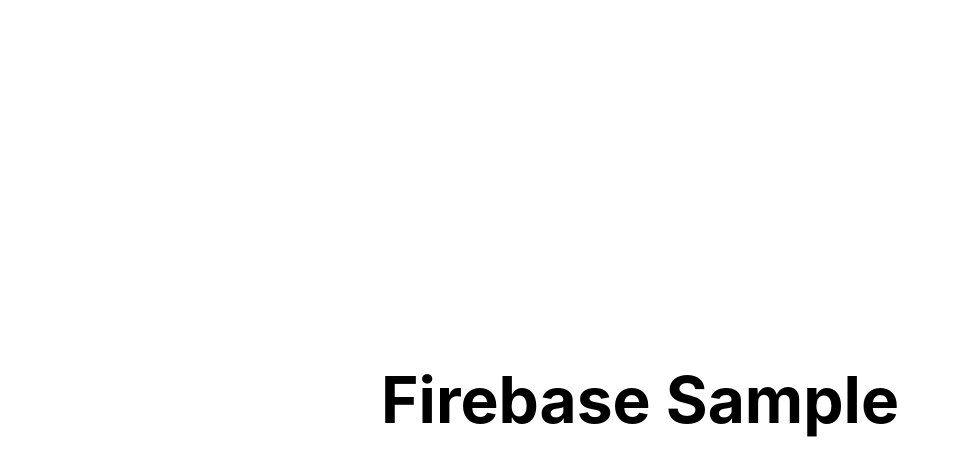
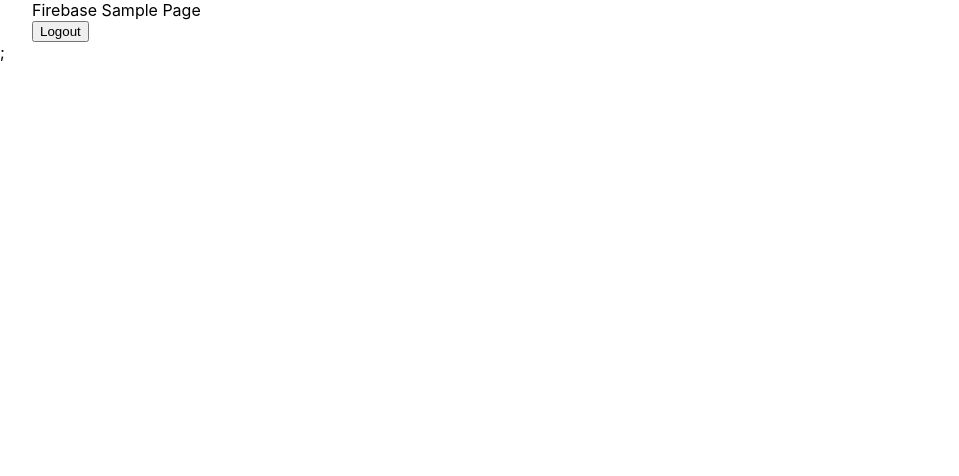
Before and after one commit to kubotama/tts-function, a Next.js app: page / in a window 1280 px wide. Shown: the top 476 px of the page, without its empty margins (0-959 px from the left). Built offline with nearby package versions, Linux system fonts and the light colour scheme; no server answers; sample sign-in values are in the browser's storage.

Commit message:
Firebase Authenticationでメールアドレス認証の機能を追加した

```diff
--- /dev/null
+++ b/lib/AuthContext.tsx
@@ -0,0 +1,50 @@
+import {
+  ReactNode,
+  createContext,
+  useState,
+  useContext,
+  useEffect,
+} from "react";
+import { getAuth, onAuthStateChanged } from "firebase/auth";
+import type { User } from "firebase/auth";
+import { useRouter } from "next/router";
+import { auth } from "../pages/index";
+
+export type UserType = User | null;
+
+export type AuthContextProps = {
+  user: UserType;
+};
+
+export type AuthProps = {
+  children: ReactNode;
+};
+
+const AuthContext = createContext<Partial<AuthContextProps>>({});
+
+export const useAuthContext = () => {
+  return useContext(AuthContext);
+};
+
+export const AuthProvider = ({ children }: AuthProps) => {
+  const router = useRouter();
+  const [user, setUser] = useState<UserType>(null);
+  const isAvailableForViewing = router.pathname === "/login";
+  const value = {
+    user,
+  };
+
+  useEffect(() => {
+    const authStateChanged = onAuthStateChanged(auth, async (user) => {
+      setUser(user);
+      !user && !isAvailableForViewing && (await router.push("/login"));
+    });
+    return () => {
+      authStateChanged();
+    };
+  }, [isAvailableForViewing, router]);
+
+  return <AuthContext.Provider value={value}>{children}</AuthContext.Provider>;
+};
+
+export default AuthContext;
--- a/pages/_app.tsx
+++ b/pages/_app.tsx
@@ -1,8 +1,13 @@
-import '../styles/globals.css'
-import type { AppProps } from 'next/app'
+import "../styles/globals.css";
+import type { AppProps } from "next/app";
+import { AuthProvider } from "../lib/AuthContext";
 
 function MyApp({ Component, pageProps }: AppProps) {
-  return <Component {...pageProps} />
+  return (
+    <AuthProvider>
+      <Component {...pageProps} />;
+    </AuthProvider>
+  );
 }
 
-export default MyApp
+export default MyApp;
--- a/pages/index.tsx
+++ b/pages/index.tsx
@@ -1,9 +1,23 @@
 import type { NextPage } from "next";
 import Head from "next/head";
-import Image from "next/image";
 import styles from "../styles/Home.module.css";
 
+// Import the functions you need from the SDKs you need
+import { initializeApp } from "firebase/app";
+// TODO: Add SDKs for Firebase products that you want to use
+// https://firebase.google.com/docs/web/setup#available-libraries
+import { getAuth, signOut } from "firebase/auth";
+
+import { firebaseConfig } from "../lib/firebase";
+
+// Initialize Firebase
+export const auth = getAuth(initializeApp(firebaseConfig));
+
 const Home: NextPage = () => {
+  const logout = () => {
+    signOut(auth);
+  };
+
   return (
     <div className={styles.container}>
       <Head>
@@ -11,9 +25,9 @@
         <meta name="description" content="Generated by create next app" />
         <link rel="icon" href="/favicon.ico" />
       </Head>
-
-      <main className={styles.main}>
-        <h1 className={styles.title}>Firebase Sample</h1>
+      <main>
+        <div>Firebase Sample Page</div>
+        <button onClick={logout}>Logout</button>
       </main>
     </div>
   );
```
Also changed, not shown: pages/login.tsx (added, +34 -0 lines).
